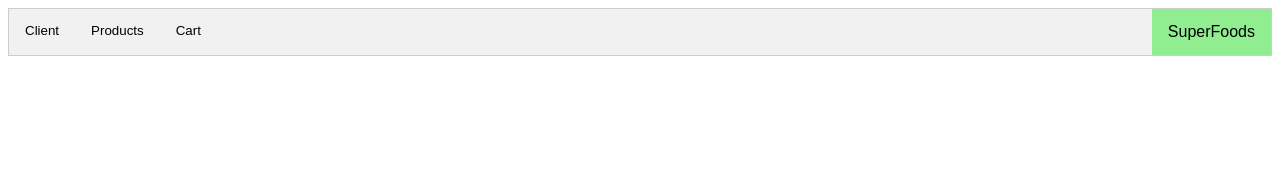
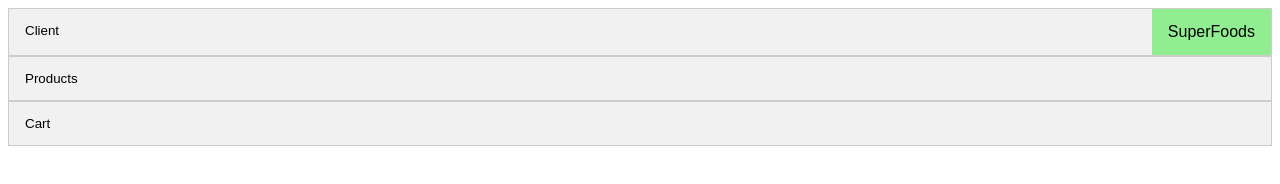
Before and after one commit to sibgatullah-s/SEG3125Lab3, a plain HTML site: page index.html in a window 1280 px wide. Drawn offline with Linux system fonts and the light colour scheme; a web font is replaced by a local one.

Commit message:
modified layout

```diff
--- a/index.html
+++ b/index.html
@@ -11,8 +11,8 @@
 <!-- Tab links, each one with an onclick event associated with it -->
 <div class="tab">
   <button class="tablinks" onclick="openInfo(event, 'Client')">Client</button>
-  <button class="tablinks" onclick="openInfo(event, 'Products')">Products</button>
-  <button class="tablinks" onclick="openInfo(event, 'Cart')">Cart</button>
+  <!-- <button class="tablinks" onclick="openInfo(event, 'Products')">Products</button>
+  <button class="tablinks" onclick="openInfo(event, 'Cart')">Cart</button> -->
   <label class="storename">SuperFoods</label>
 </div>
 
@@ -72,6 +72,13 @@
   </footer>
 </div>
 
+<div class="tab">
+  <!-- <button class="tablinks" onclick="openInfo(event, 'Client')">Client</button> -->
+  <button class="tablinks" onclick="openInfo(event, 'Products')">Products</button>
+  <!-- <button class="tablinks" onclick="openInfo(event, 'Cart')">Cart</button> -->
+  <!-- <label class="storename">SuperFoods</label> -->
+</div>
+
 <div id="Products" class="tabcontent">
   <h3>Your available products</h3>
   <p>We refined our list of products based on your preferences.</p>
@@ -95,6 +102,13 @@
   </footer>
 </div>
 
+<div class="tab">
+  <!-- <button class="tablinks" onclick="openInfo(event, 'Client')">Client</button>
+  <button class="tablinks" onclick="openInfo(event, 'Products')">Products</button> -->
+  <button class="tablinks" onclick="openInfo(event, 'Cart')">Cart</button>
+  <!-- <label class="storename">SuperFoods</label> -->
+</div>
+
 <div id="Cart" class="tabcontent">
   <h3>Cart</h3>
   <p>Here are your selected items.</p>
--- a/scripts/main.js
+++ b/scripts/main.js
@@ -4,20 +4,25 @@
 
 function openInfo(evt, tabName) {
 	// Get all elements with class="tabcontent" and hide them
+	console.log("test", evt, tabName);
 	tabcontent = document.getElementsByClassName("tabcontent");
 	for (i = 0; i < tabcontent.length; i++) {
-		tabcontent[i].style.display = "none";
+		// tabcontent[i].style.display = "none";
 	}
 
 	// Get all elements with class="tablinks" and remove the class "active"
 	tablinks = document.getElementsByClassName("tablinks");
 	for (i = 0; i < tablinks.length; i++) {
-		tablinks[i].className = tablinks[i].className.replace(" active", "");
+		if (tablinks[i].className == "tablinks active") {
+			tablinks[i].className = tablinks[i].className.replace(" active", "");
+			document.getElementById(tabName).style.display = "none";
+		} else {
+			// Show the current tab, and add an "active" class to the button that opened the tab
+			document.getElementById(tabName).style.display = "block";
+			evt.currentTarget.className += " active";
+		}
+
 	}
-
-	// Show the current tab, and add an "active" class to the button that opened the tab
-	document.getElementById(tabName).style.display = "block";
-	evt.currentTarget.className += " active";
 
 }
 
```
Also changed, not shown: 1 other file.
